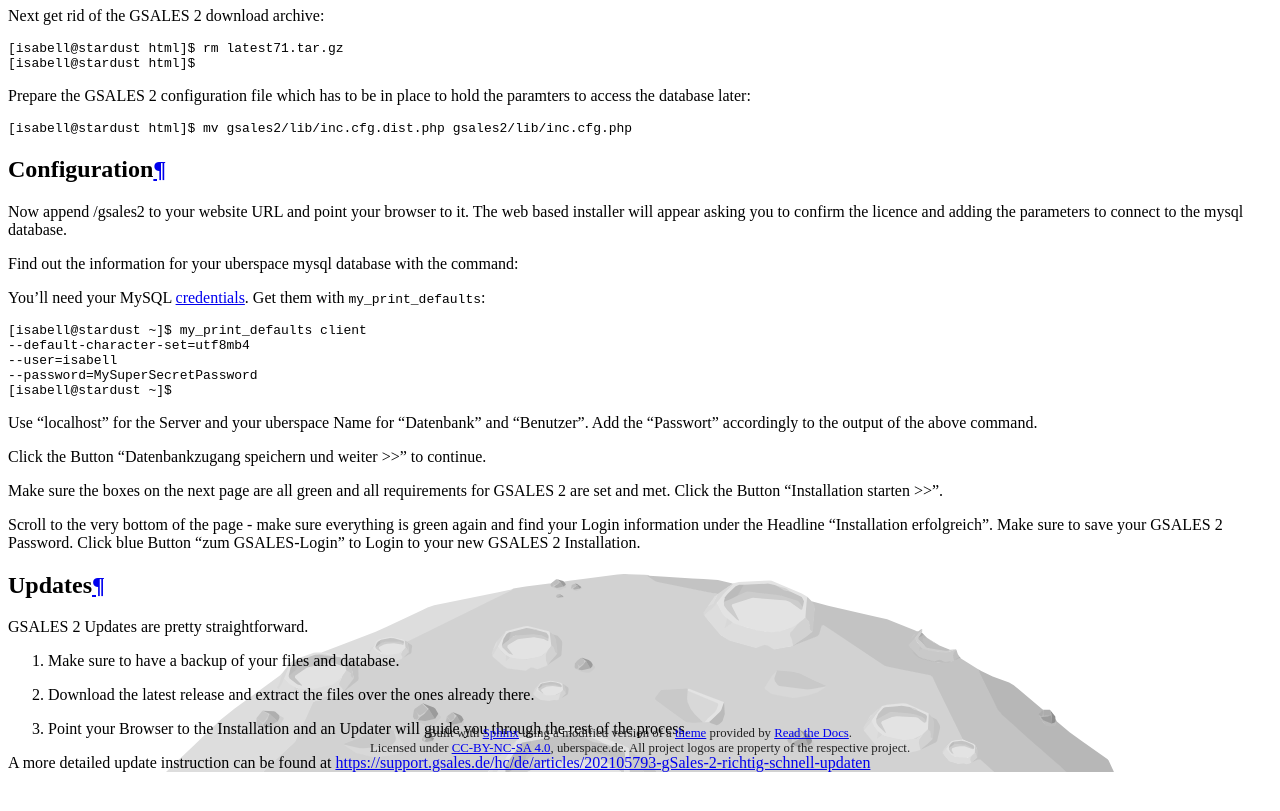
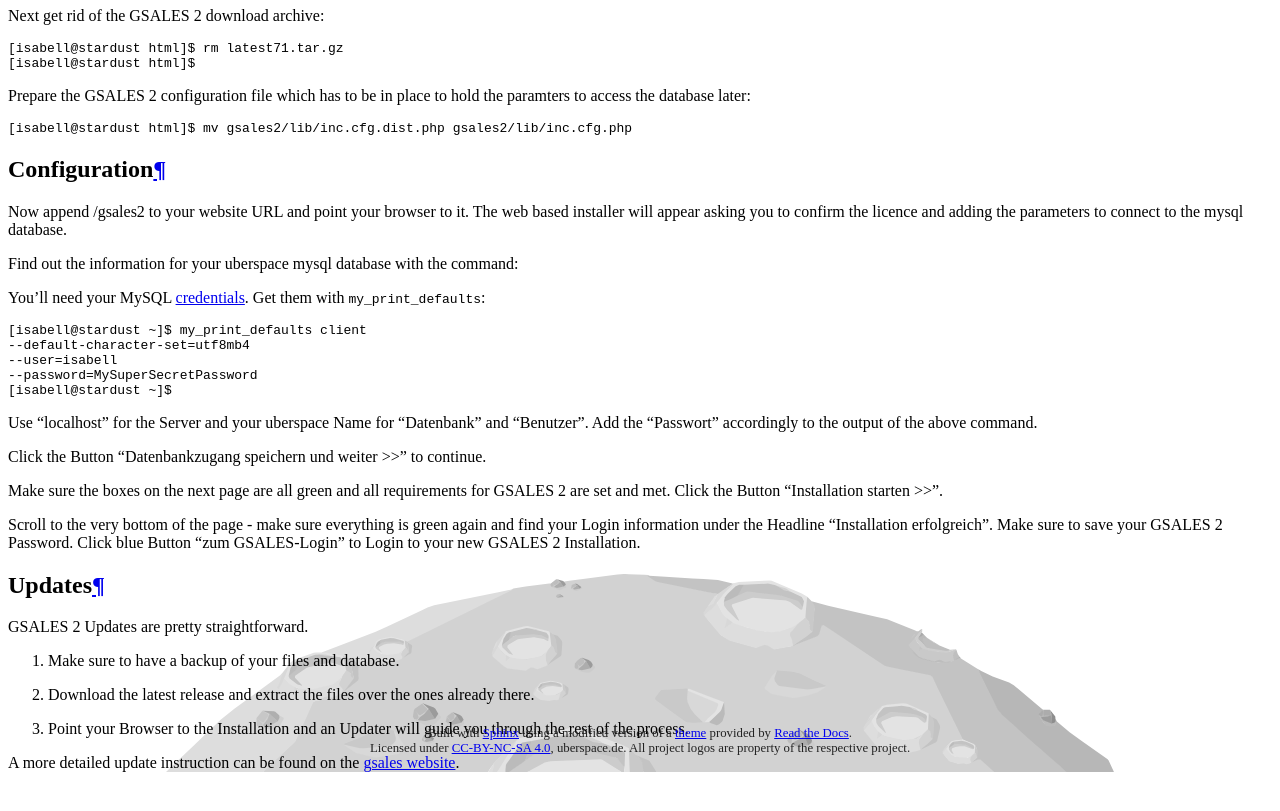
Before and after one commit to Uberspace/lab, a Sphinx documentation site: the page built from source/guide_gsales2.rst, in a window 1280 px wide and 900 px high, scrolled down 2634 px. Shown: the top 811 px of the window. Built offline with Sphinx 7.4.7 and the Read the Docs theme 2.0.0, drawn with Linux system fonts in a browser that asks for light colours; some of the changed text lies outside the part shown.

Commit message:
:bug: [gsales2] fix links

```diff
--- a/source/guide_gsales2.rst
+++ b/source/guide_gsales2.rst
@@ -60,7 +60,7 @@
 
 
 
-The codebase of GSALES 2 is obfuscated and encrypted with the IonCube Encoder. In order to run GSALES 2 on your server you need the so called IonCube Loader. Please follow the guide `ionCube Loader`_ to setup the loader for your space.
+The codebase of GSALES 2 is obfuscated and encrypted with the IonCube Encoder. In order to run GSALES 2 on your server you need the so called IonCube Loader. Please follow the guide :ref:`ionCube Loader <guide_ioncube>` to setup the loader for your space.
 
 
 
@@ -152,4 +152,8 @@
 
 3. Point your Browser to the Installation and an Updater will guide you through the rest of the process.
 
-A more detailed update instruction can be found at https://support.gsales.de/hc/de/articles/202105793-gSales-2-richtig-schnell-updaten
+A more detailed update instruction can be found on the `gsales website <gsalesupdate_>`_.
+
+.. _PHP: https://manual.uberspace.de/en/lang-php.html
+.. _MySQL: https://manual.uberspace.de/en/database-mysql.html
+.. _gsalesupdate: https://support.gsales.de/hc/de/articles/202105793-gSales-2-richtig-schnell-updaten
```
Also changed, not shown: other parts of source/guide_gsales2.rst (+1 -1 lines).
